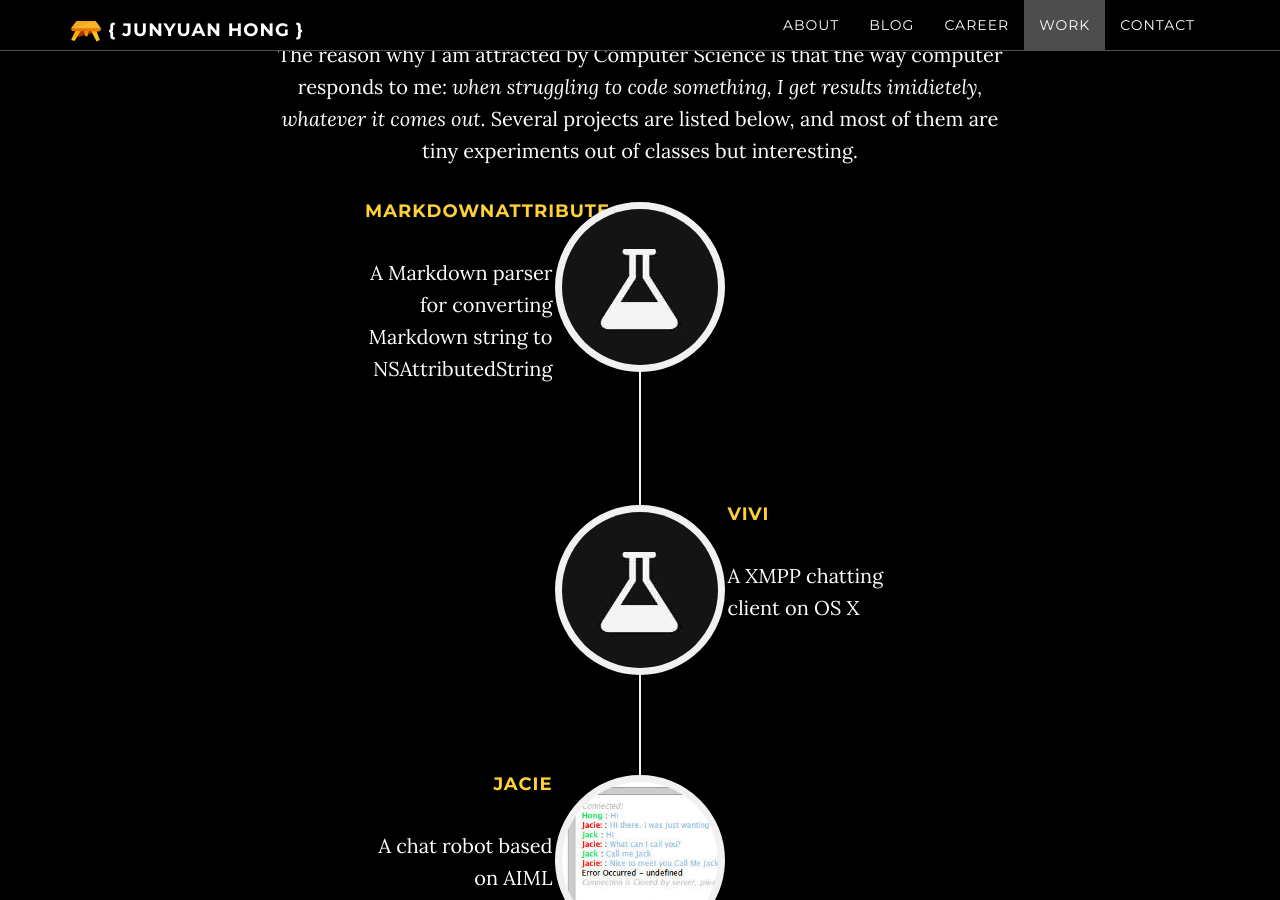
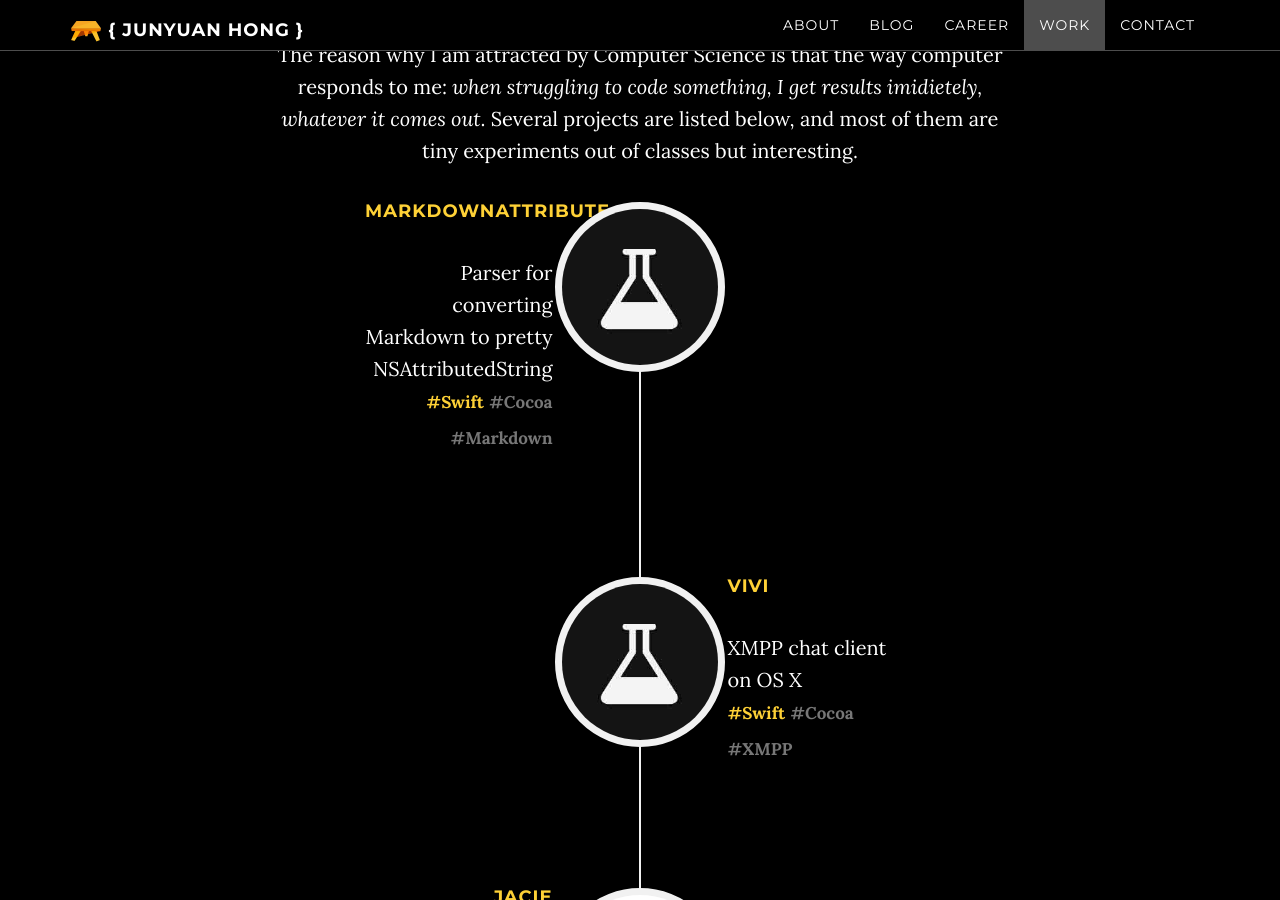
Before and after one commit to jyhong836/jyhong836.github.io, a Jekyll site: the page built from index.html, in a window 1280 px wide and 900 px high, scrolled down 3708 px. Built offline with Jekyll 4.4.1, drawn with Linux system fonts in a browser that asks for light colours; Markdown is read by kramdown in place of the engine named in the settings; comment, search, counter and statistics services are not loaded; some of the changed text lies outside the part shown.

Commit message:
Enable to set tags.

```diff
--- a/_config.yml
+++ b/_config.yml
@@ -83,22 +83,26 @@ works:
     title: "MarkdownAttribute"
     # image: "img/work/jacie.jpg"
     date: "October 2015"
-    description: "A Markdown parser for converting Markdown string to NSAttributedString"
+    description: "Parser for converting Markdown to pretty NSAttributedString"
+    labels: ["Swift", "Cocoa", "Markdown"]
   - url: "/Vivi"
     title: "Vivi"
     # image: "img/work/jacie.jpg"
     date: "July 2015"
-    description: "A XMPP chatting client on OS X"
+    description: "XMPP chat client on OS X"
+    labels: ["Swift", "Cocoa", "XMPP"]
   - url: "/jacie"
     title: "Jacie"
     image: "img/work/jacie.jpg"
     date: "January 2014"
-    description: "A chat robot based on AIML technolodge"
+    description: "A chat robot based on AIML"
+    labels: ["Python", "AIML"]
   - url: "/draw3d"
     title: "Draw3D"
     image: "img/work/draw3d.jpg"
     date: "March 2014"
-    description: "3d model based on simple Java Applet pixel api"
+    description: "3d model program using basic Java graphic APIs"
+    labels: ["Java", "3D"]
 
 # First image of the Work timeline
 work-line:
--- a/_includes/work.html
+++ b/_includes/work.html
@@ -29,6 +29,12 @@
 			      	</div>
 			    <div class="timeline-body">
 			        <p class="text-muted">{{ work.description | markdownify }}</p>
+			        <p class="text-muted">
+			        <small><label> <a href="https://github.com/search?utf8=✓&q=user%3Ajyhong836+language%3A{{work.labels[0]}}"> #{{ work.labels[0] }} </a> </label></small>
+				        {% for label in work.labels offset: 1 %}
+				        	<small><label> #{{ label }} </label></small>
+				        {% endfor %}
+			        </p>
 			    </div>
 			  </div>
 			</li>
```
Also changed, not shown: 3 other files.
